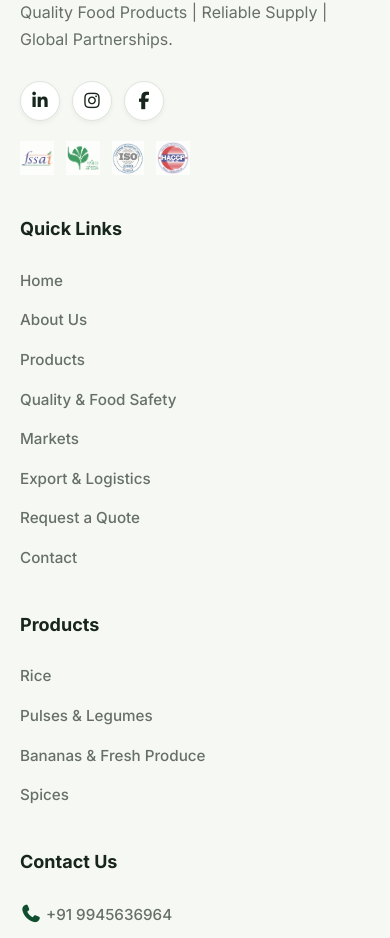
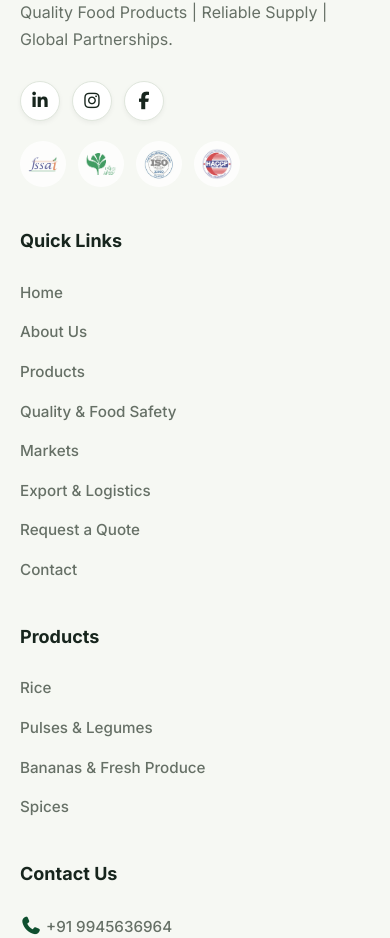
Before and after one commit to mynexasolutions-spec/ZAGlobalExport, a React (Vite) app: page /contact in a window 390 px wide. Shown: the part 2512-3450 px from the top of the page. Built offline with nearby package versions, Linux system fonts and the light colour scheme.

Commit message:
Make certification logos round

```diff
--- a/src/index.css
+++ b/src/index.css
@@ -1054,16 +1054,21 @@ img {
   }
 
   .certifications img {
-    height: 40px;
-    width: auto;
+    width: 52px;
+    height: 52px;
+    padding: 8px;
+    border-radius: 50%;
+    object-fit: contain;
+    background: var(--white);
     opacity: 0.8;
-    transition: opacity 0.3s ease;
+    transition: opacity 0.3s ease, transform 0.3s ease;
     filter: grayscale(20%);
   }
 
   .certifications img:hover {
     opacity: 1;
     filter: grayscale(0%);
+    transform: translateY(-2px);
   }
 
   @media (max-width: 768px) {
@@ -1071,7 +1076,9 @@ img {
       gap: 12px;
     }
     .certifications img {
-      height: 34px;
+      width: 46px;
+      height: 46px;
+      padding: 7px;
     }
   }
 
```
